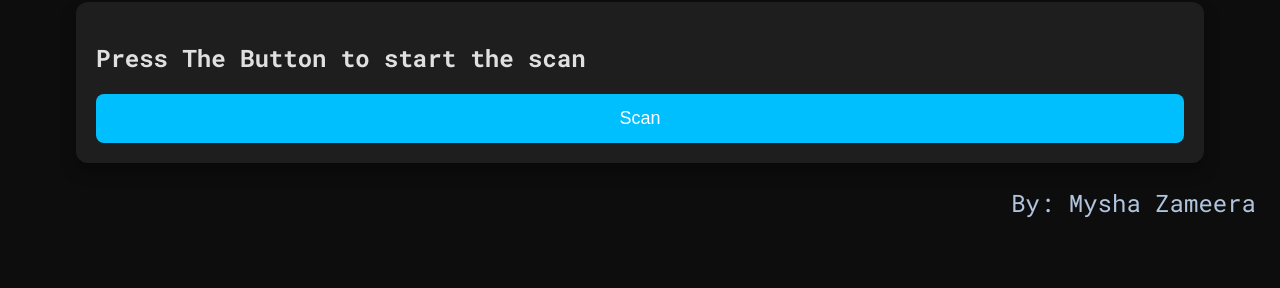
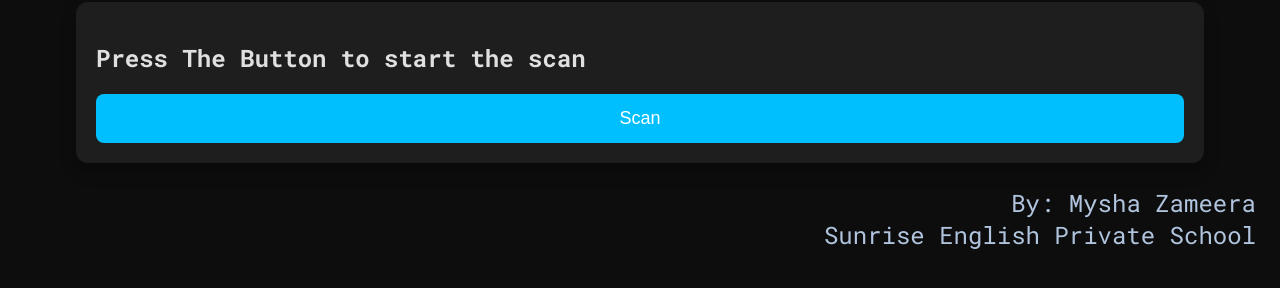
Before and after one commit to Saqib-ur-Rahman-H/ai_smart_clinic-PWA, a plain HTML site: page index.html in a window 1280 px wide. Shown: the part 106-394 px from the top of the page. Drawn offline with Linux system fonts and the light colour scheme.

Commit message:
Adding sisters school name

```diff
--- a/index.html
+++ b/index.html
@@ -77,7 +77,7 @@
     <div id="loadingSpinner">
         <div class="spinner"></div>
     </div>
-    <div id="projectBy">By: Mysha Zameera</div>
+    <div id="projectBy">By: Mysha Zameera<br>Sunrise English Private School</div>
 
 </body>
 <script src="./aiClinic.js"></script>
```
